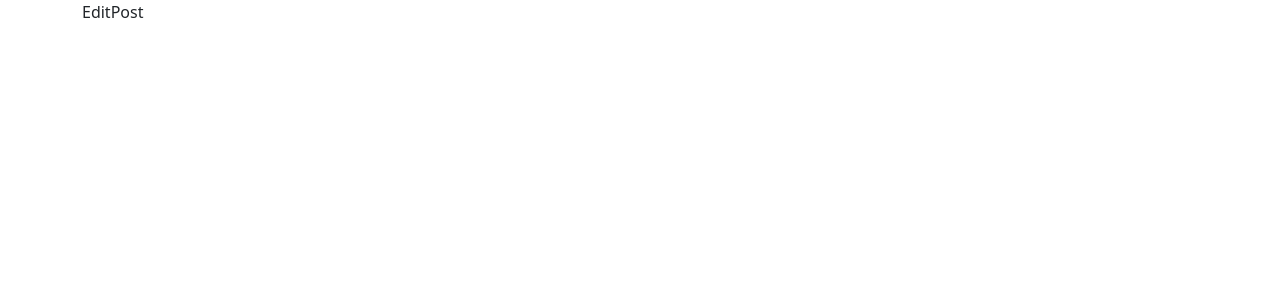
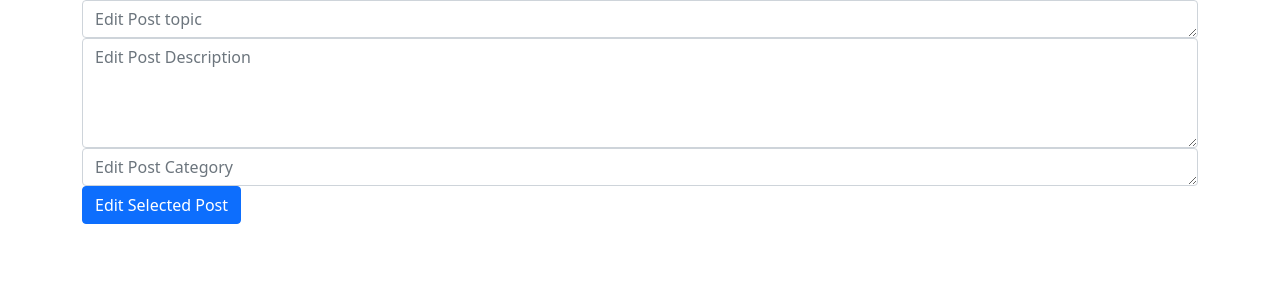
Before and after one commit to Dulnath/InfluencerHub, a React (Create React App) app in the folder client/: page /edit/1 in a window 1280 px wide. Shown: the top 300 px of the page. Built offline with nearby package versions, Linux system fonts and the light colour scheme; no server answers; the HTML template or start-up script is replaced by a standard one.

Commit message:
Made CreatePost and EditPost

```diff
--- a/client/package.json
+++ b/client/package.json
@@ -7,7 +7,9 @@
     "@testing-library/react": "^12.1.3",
     "@testing-library/user-event": "^13.5.0",
     "axios": "^0.26.0",
+    "bootstrap": "^5.1.3",
     "react": "^17.0.2",
+    "react-bootstrap": "^2.2.1",
     "react-dom": "^17.0.2",
     "react-router-dom": "^6.2.1",
     "react-scripts": "5.0.0",
@@ -37,5 +39,5 @@
       "last 1 safari version"
     ]
   },
-  "proxy" : "http://localhost:5000"
+  "proxy": "http://localhost:5000"
 }
--- a/client/src/App.js
+++ b/client/src/App.js
@@ -5,6 +5,7 @@ import EditPost from "./components/EditPost";
 import Home from "./components/Home";
 import NavBar from "./components/NavBar";
 import PostDetails from "./components/PostDetails";
+import "bootstrap/dist/css/bootstrap.min.css";
 
 export default class App extends Component {
   render() {
--- a/client/src/components/CreatePost.js
+++ b/client/src/components/CreatePost.js
@@ -1,8 +1,58 @@
-import React, { Component } from "react";
+import React, { useState } from "react";
 import Axios from "axios";
+import { Form, Button } from "react-bootstrap";
 
-export default class CreatePost extends Component {
-  render() {
-    return <div>CreatePost</div>;
-  }
+function CreatePost() {
+  const [topic, setTopic] = useState();
+  const [description, setDescription] = useState();
+  const [postCategory, setCategory] = useState();
+
+  const CreatePost = () => {
+    Axios.post("/post/save", {
+      topic,
+      description,
+      postCategory,
+    }).then((res) => {
+      alert("Post created successfully");
+      console.log("Post created");
+    });
+  };
+
+  return (
+    <div>
+      <Form>
+        <Form.Group>
+          <Form.Control
+            as="textarea"
+            rows={1}
+            placeholder="Add Post topic"
+            onChange={(event) => {
+              setTopic(event.target.value);
+            }}
+          ></Form.Control>
+          <Form.Control
+            as="textarea"
+            rows={4}
+            placeholder="Add Post Description"
+            onChange={(event) => {
+              setDescription(event.target.value);
+            }}
+          ></Form.Control>
+          <Form.Control
+            as="textarea"
+            rows={1}
+            placeholder="Add Post Category"
+            onChange={(event) => {
+              setCategory(event.target.value);
+            }}
+          ></Form.Control>
+        </Form.Group>
+      </Form>
+      <Button variant="primary" type="submit" onClick={CreatePost}>
+        Add New Post
+      </Button>
+    </div>
+  );
 }
+
+export default CreatePost;
--- a/client/src/components/EditPost.js
+++ b/client/src/components/EditPost.js
@@ -1,7 +1,76 @@
-import React, { Component } from "react";
+import { React, useEffect, useState } from "react";
+import { useNavigate, useParams } from "react-router-dom";
+import { Button, CloseButton, Form, Card } from "react-bootstrap";
+import axios from "axios";
 
-export default class EditPost extends Component {
-  render() {
-    return <div>EditPost</div>;
-  }
+function EditPost() {
+  const [topic, setTopic] = useState();
+  const [description, setDescription] = useState();
+  const [postCategory, setCategory] = useState();
+
+  const { id } = useParams();
+
+  //let navigate = useNavigate();
+
+  const EditPost = () => {
+    axios
+      .put(`/post/update/${id}`, {
+        topic,
+        description,
+        postCategory,
+      })
+      .then((res) => {
+        alert("Post edited successfully");
+        //console.log("Post edited");
+      });
+  };
+  useEffect(() => {
+    axios.get(`/post/${id}`).then((res) => {
+      setTopic(res.data.post.topic);
+      setDescription(res.data.post.description);
+      setCategory(res.data.post.postCategory);
+      console.log("PostData", res.data.post);
+    });
+  }, []);
+
+  return (
+    <div>
+      <Form>
+        <Form.Group>
+          <Form.Control
+            as="textarea"
+            rows={1}
+            placeholder="Edit Post topic"
+            value={topic}
+            onChange={(event) => {
+              setTopic(event.target.value);
+            }}
+          ></Form.Control>
+          <Form.Control
+            as="textarea"
+            rows={4}
+            placeholder="Edit Post Description"
+            value={description}
+            onChange={(event) => {
+              setDescription(event.target.value);
+            }}
+          ></Form.Control>
+          <Form.Control
+            as="textarea"
+            rows={1}
+            placeholder="Edit Post Category"
+            value={postCategory}
+            onChange={(event) => {
+              setCategory(event.target.value);
+            }}
+          ></Form.Control>
+        </Form.Group>
+      </Form>
+      <Button variant="primary" type="submit" onClick={EditPost}>
+        Edit Selected Post
+      </Button>
+    </div>
+  );
 }
+
+export default EditPost;
--- a/client/src/components/Home.js
+++ b/client/src/components/Home.js
@@ -8,7 +8,6 @@ export default class Home extends Component {
       posts: [],
     };
   }
-
   componentDidMount() {
     this.retrievePosts();
   }
@@ -44,9 +43,7 @@ export default class Home extends Component {
                 <td>
                   <a
                     href={`/post/${posts._id}`}
-                    style={{ textDecoration: "none" }} /*<Switch>
-                    <Route path="/:id" component={SecondPage} /></Switch>
-               */
+                    style={{ textDecoration: "none" }}
                   >
                     {posts.topic}
                   </a>
@@ -55,7 +52,15 @@ export default class Home extends Component {
                 <td>{posts.description}</td>
                 <td>{posts.postCategory}</td>
                 <td>
-                  <a className="btn btn-warning" href="#">
+                  <a className="btn btn-warning" href="/edit/:id">
+                    <button className="btn btn-success">
+                      <a
+                        href="/add"
+                        style={{ textDecoration: "none", color: "white" }}
+                      >
+                        Create New Post
+                      </a>
+                    </button>
                     <i className="fas fa-edit"></i>&nbsp;Edit
                   </a>
                   &nbsp;
```
Also changed, not shown: 1 other file (tests, documents, lock files or other folders).
